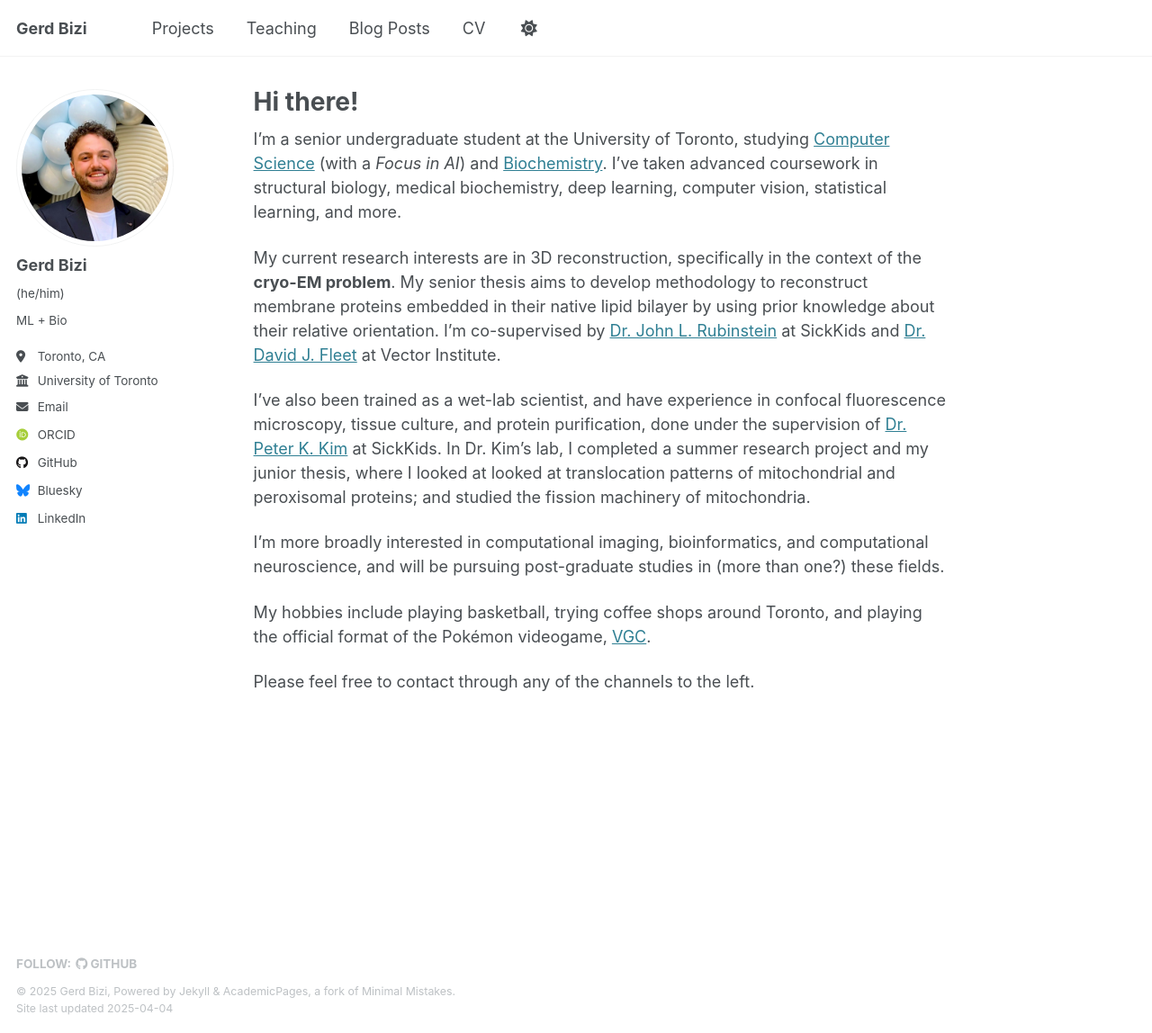
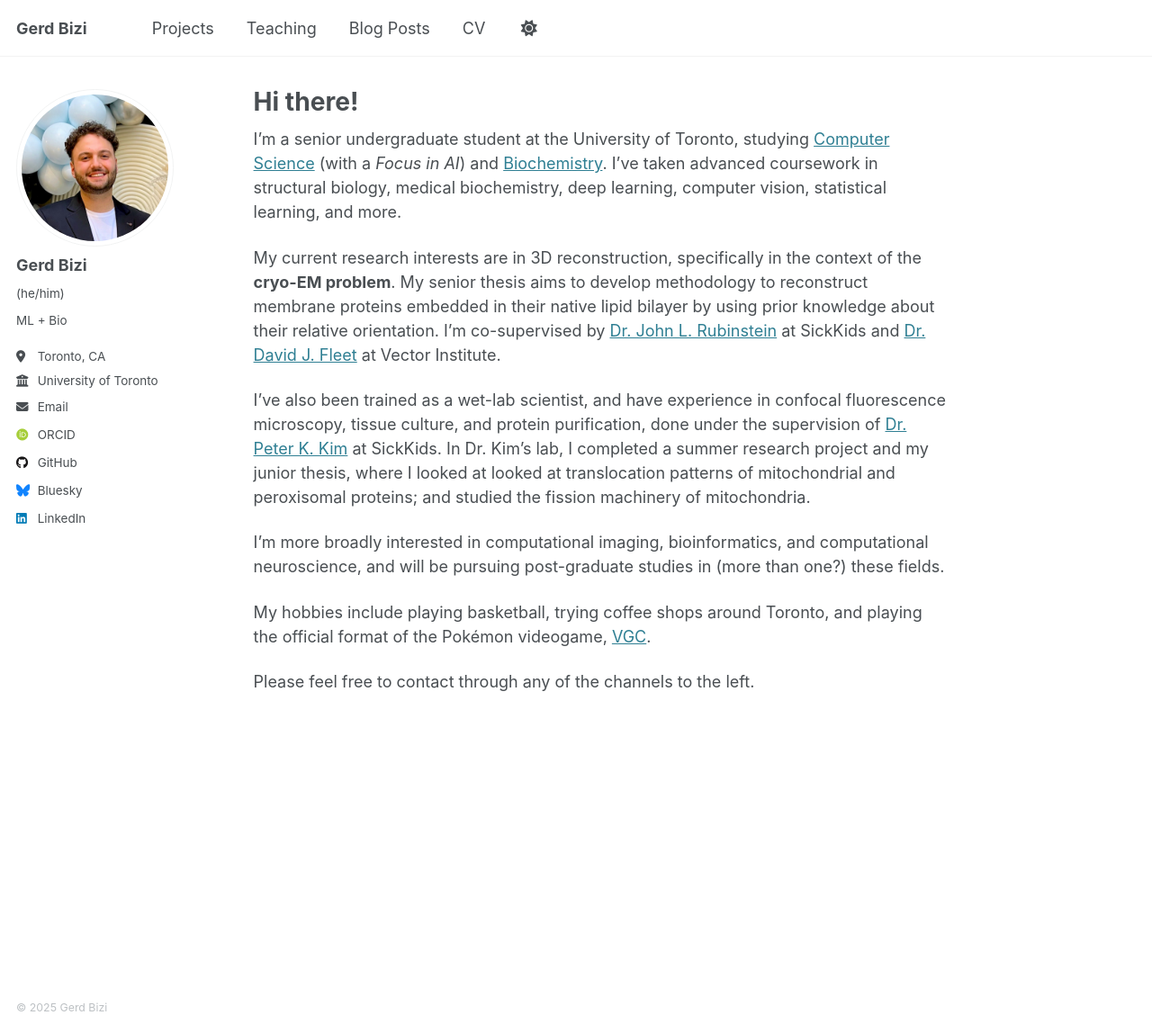
Before and after one commit to gerd-bizi/gerd-bizi.github.io, a Jekyll site: the page built from _pages/about.md, in a window 1280 px wide and 1148 px high. Shown: the whole window at 90% size. Built offline with Jekyll 4.4.1, drawn with Linux system fonts in a browser that asks for light colours; some web fonts are replaced.

Commit message:
removed footer

```diff
--- a/_includes/footer.html
+++ b/_includes/footer.html
@@ -1,25 +1,5 @@
 {% include base_path %}
 
-{% if site.author.github or site.author.bitbucket or site.atom_feed.hide != true %}
-<div class="page__footer-follow">
-  <ul class="social-icons">
-    {% if site.data.ui-text[site.locale].follow_label %}
-      <li><strong>{{ site.data.ui-text[site.locale].follow_label }}</strong></li>
-    {% endif %}
-    {% if site.author.github %}
-      <li><a href="http://github.com/{{ site.author.github }}"><i class="fab fa-github" aria-hidden="true"></i> GitHub</a></li>
-    {% endif %}
-    {% if site.author.bitbucket %}
-      <li><a href="http://bitbucket.org/{{ site.author.bitbucket }}"><i class="fab fa-bitbucket" aria-hidden="true"></i> Bitbucket</a></li>
-    {% endif %}
-    {% if site.atom_feed.hide != true %}
-    <li><a href="{% if site.atom_feed.path %}{{ site.atom_feed.path }}{% else %}{{ base_path }}/feed.xml{% endif %}"><i class="fa fa-fw fa-rss-square" aria-hidden="true"></i> {{ site.data.ui-text[site.locale].feed_label | default: "Feed" }}</a></li>
-    {% endif %}
-  </ul>
+<div class="page__footer-copyright">
+  © {{ site.time | date: '%Y' }} {{ site.name | default: site.title }}
 </div>
-{% endif %}
-
-<div class="page__footer-copyright">
-  &copy; {{ site.time | date: '%Y' }} {{ site.name | default: site.title }}, {{ site.data.ui-text[site.locale].powered_by | default: "Powered by" }} <a href="http://jekyllrb.com" rel="nofollow">Jekyll</a> &amp; <a href="https://github.com/academicpages/academicpages.github.io">AcademicPages</a>, a fork of <a href="https://mademistakes.com/work/minimal-mistakes-jekyll-theme/" rel="nofollow">Minimal Mistakes</a>.<br />
-  Site last updated {{ "now" | date: '%Y-%m-%d' %}}
-</div>
```
